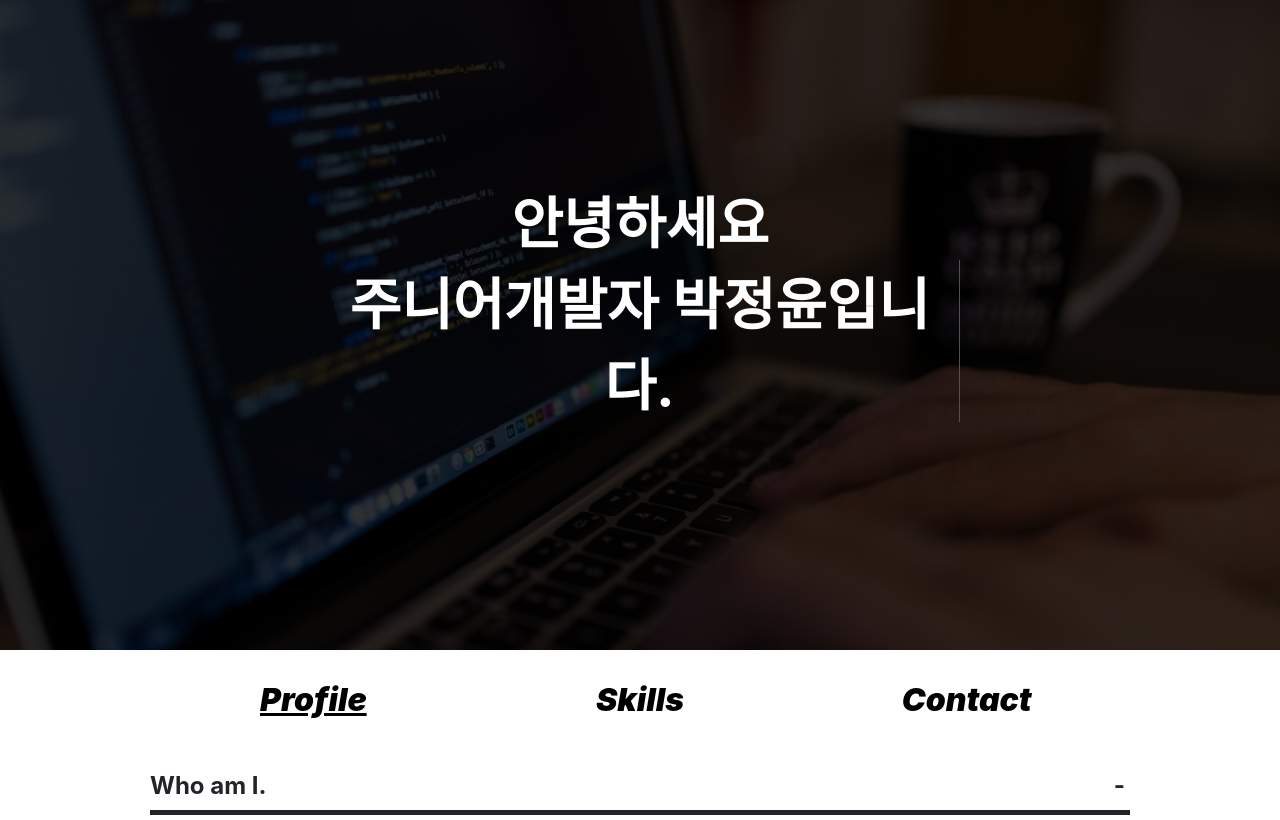
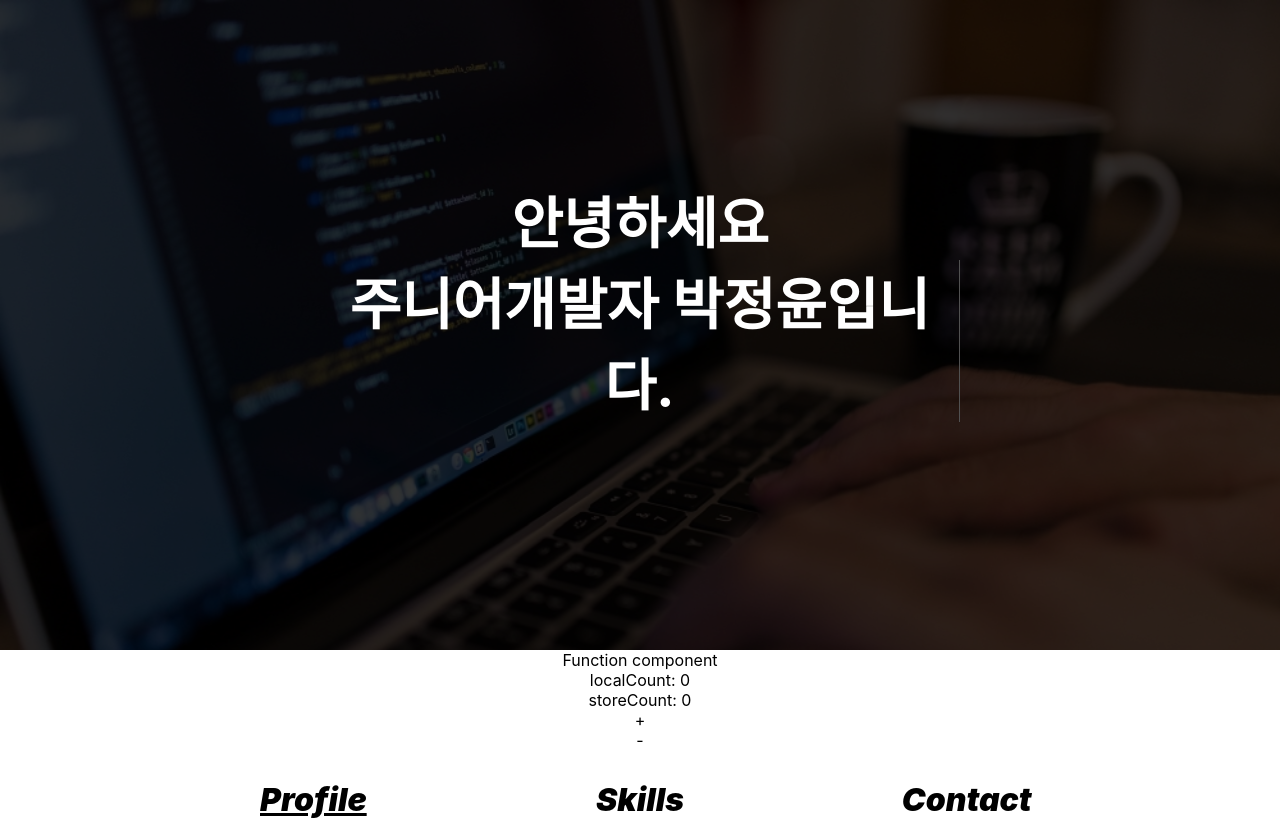
Before and after one commit to JeongYoonPark/project, a React (Create React App) app: page / in a window 1280 px wide. Shown: the top 820 px of the page. Built offline with nearby package versions, Linux system fonts and the light colour scheme.

Commit message:
redux bugfix

```diff
--- a/src/components/Information.js
+++ b/src/components/Information.js
@@ -31,7 +31,6 @@ const Information = () => {
     const [localCount, setLocalCount] = useState(0);
 
     const { count:storeCount } = useSelector((state) => state.count);
-
     useEffect(() => {
         console.log('Component did mount');
     }, []);
@@ -59,6 +58,23 @@ const Information = () => {
 
     return (
         <section className="Information">
+            <>
+      {'Function component'}
+      <div>
+        <div>
+          {`localCount: ${localCount}`}
+        </div>
+        <div>
+          {`storeCount: ${storeCount}`}
+        </div>
+      </div>
+      <div onClick={increaseCount}>
+        {'+'}
+      </div>
+      <div onClick={decreaseCount}>
+        {'-'}
+      </div>
+    </>
             <div className="head">
                 {tab.map((name, idx) => {
                     return(
--- a/src/reducers/count.js
+++ b/src/reducers/count.js
@@ -10,13 +10,13 @@ const reducers = ( state = initialStates, action) => {
         case countActions.INCREASE_COUNT: {
             return {
                 ...state,
-                count: state.count - 1,
+                count: state.count + 1,
             }
         }
         case countActions.DECREASE_COUNT: {
             return {
                 ...state,
-                count: state.count + 1,
+                count: state.count - 1,
             }
         }
         default: {
```
Also changed, not shown: 1 other file (tests, documents, lock files or other folders).
